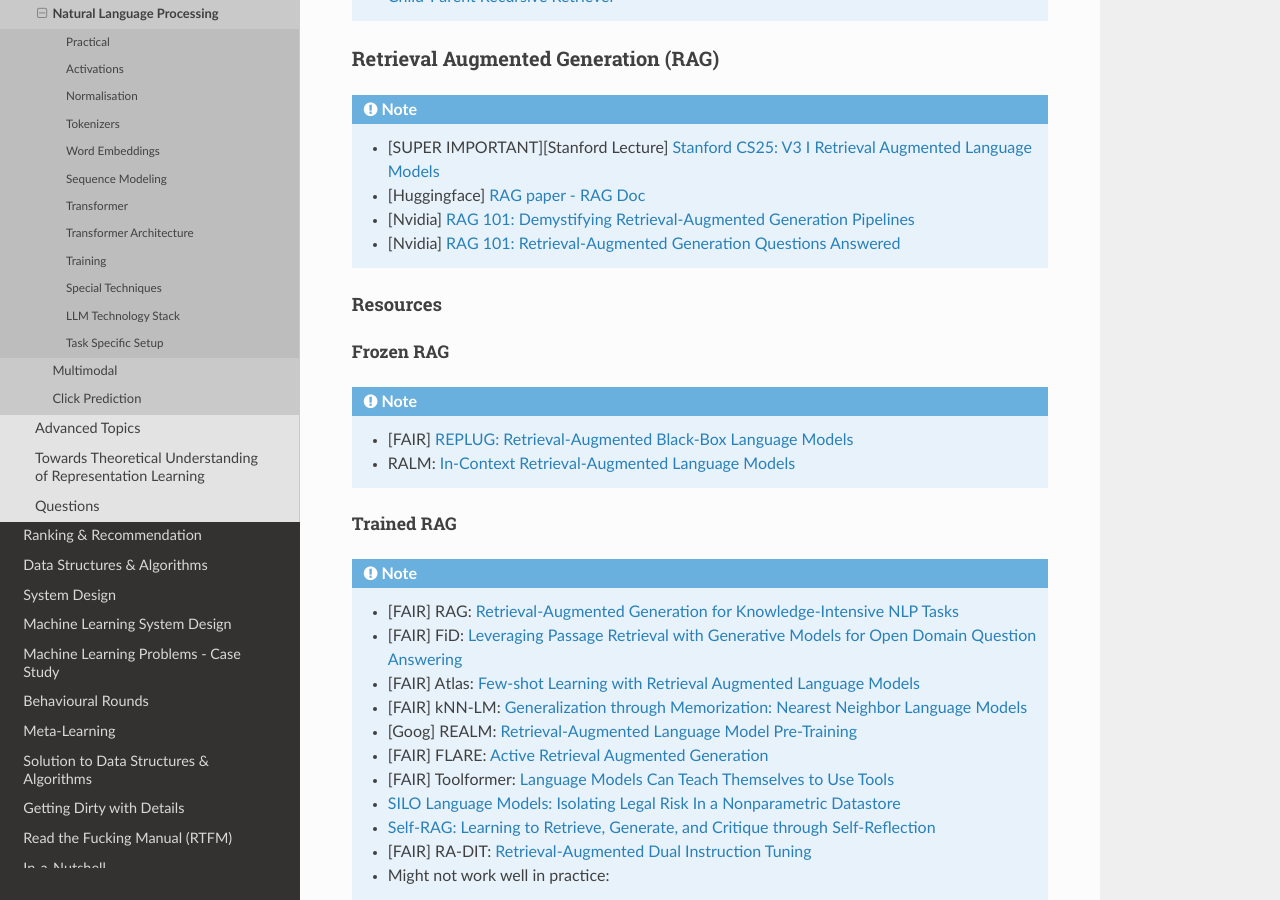
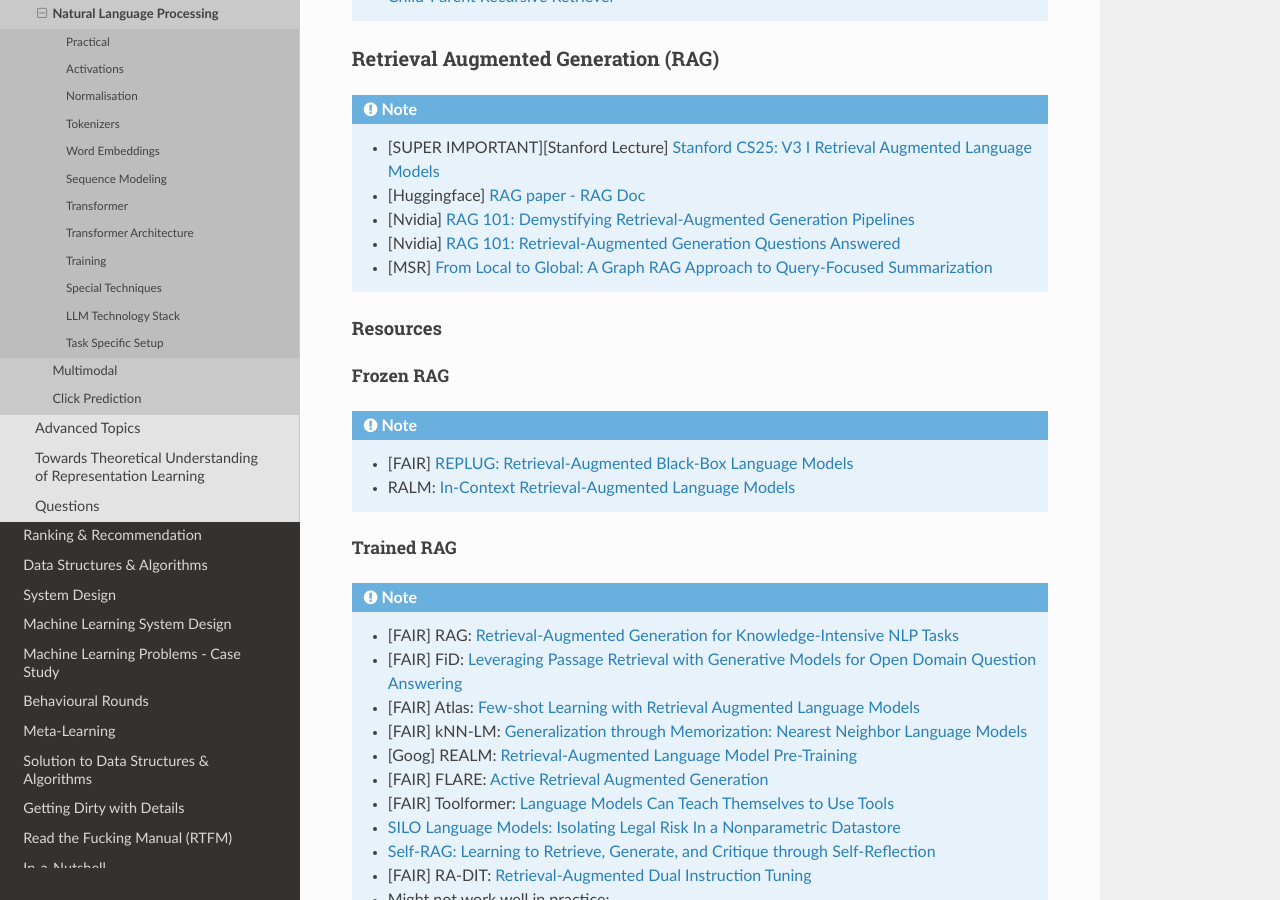
Before and after one commit to uselesstechjunks/leetcode, a Sphinx documentation site: the page built from docs/source/dl/application/nlp.rst, in a window 1280 px wide and 900 px high, scrolled down 10085 px. Built offline with Sphinx 7.4.7 and the Read the Docs theme 2.0.0, drawn with Linux system fonts in a browser that asks for light colours.

Commit message:
Update nlp.rst (#314)

```diff
--- a/docs/source/dl/application/nlp.rst
+++ b/docs/source/dl/application/nlp.rst
@@ -392,6 +392,7 @@ Retrieval Augmented Generation (RAG)
 	* [Huggingface] `RAG paper - RAG Doc <https://huggingface.co/docs/transformers/main/en/model_doc/rag#rag>`_
 	* [Nvidia] `RAG 101: Demystifying Retrieval-Augmented Generation Pipelines <https://resources.nvidia.com/en-us-ai-large-language-models/demystifying-rag-blog>`_
 	* [Nvidia] `RAG 101: Retrieval-Augmented Generation Questions Answered <https://developer.nvidia.com/blog/rag-101-retrieval-augmented-generation-questions-answered/>`_
+	* [MSR] `From Local to Global: A Graph RAG Approach to Query-Focused Summarization <https://arxiv.org/pdf/2404.16130>`_
 
 Resources
 -----------------------------------------------------------------------------------------
```
